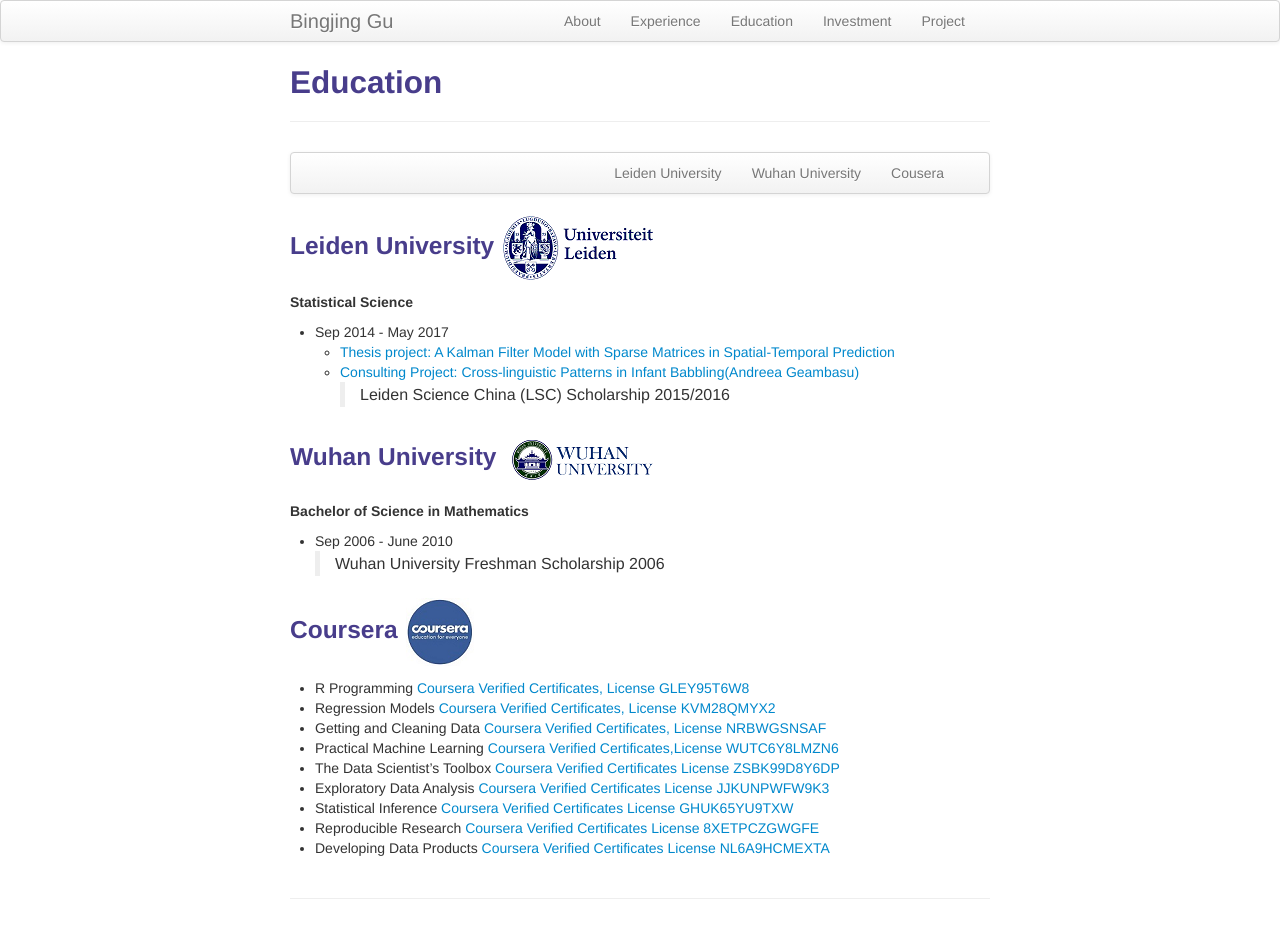
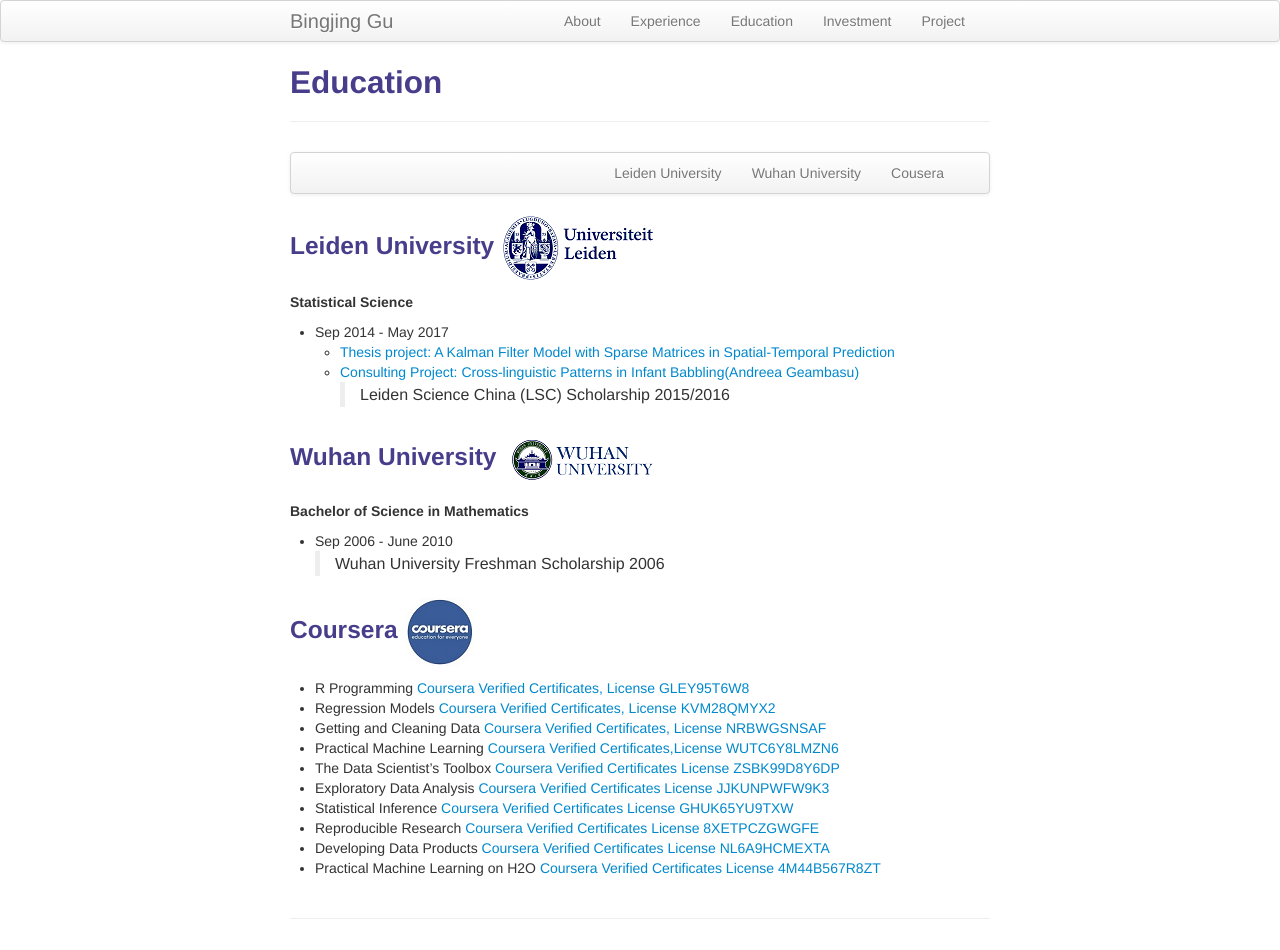
Before and after one commit to sangaj/sangaj.github.io, a Jekyll site: the page built from pages/Education.md, in a window 1280 px wide. Built offline with Jekyll 4.4.1, drawn with Linux system fonts in a browser that asks for light colours.

Commit message:
Update Education.md

```diff
--- a/pages/Education.md
+++ b/pages/Education.md
@@ -46,3 +46,4 @@ description: Bingjing's Education
 - Statistical Inference [Coursera Verified Certificates License GHUK65YU9TXW](icons16/Coursera GHUK65YU9TXW.pdf)
 - Reproducible Research [Coursera Verified Certificates License 8XETPCZGWGFE](icons16/Coursera 8XETPCZGWGFE.pdf)
 - Developing Data Products [Coursera Verified Certificates License NL6A9HCMEXTA](icons16/Coursera NL6A9HCMEXTA.pdf)
+- Practical Machine Learning on H2O [Coursera Verified Certificates License 4M44B567R8ZT](icons16/Coursera 4M44B567R8ZT.pdf)
```
